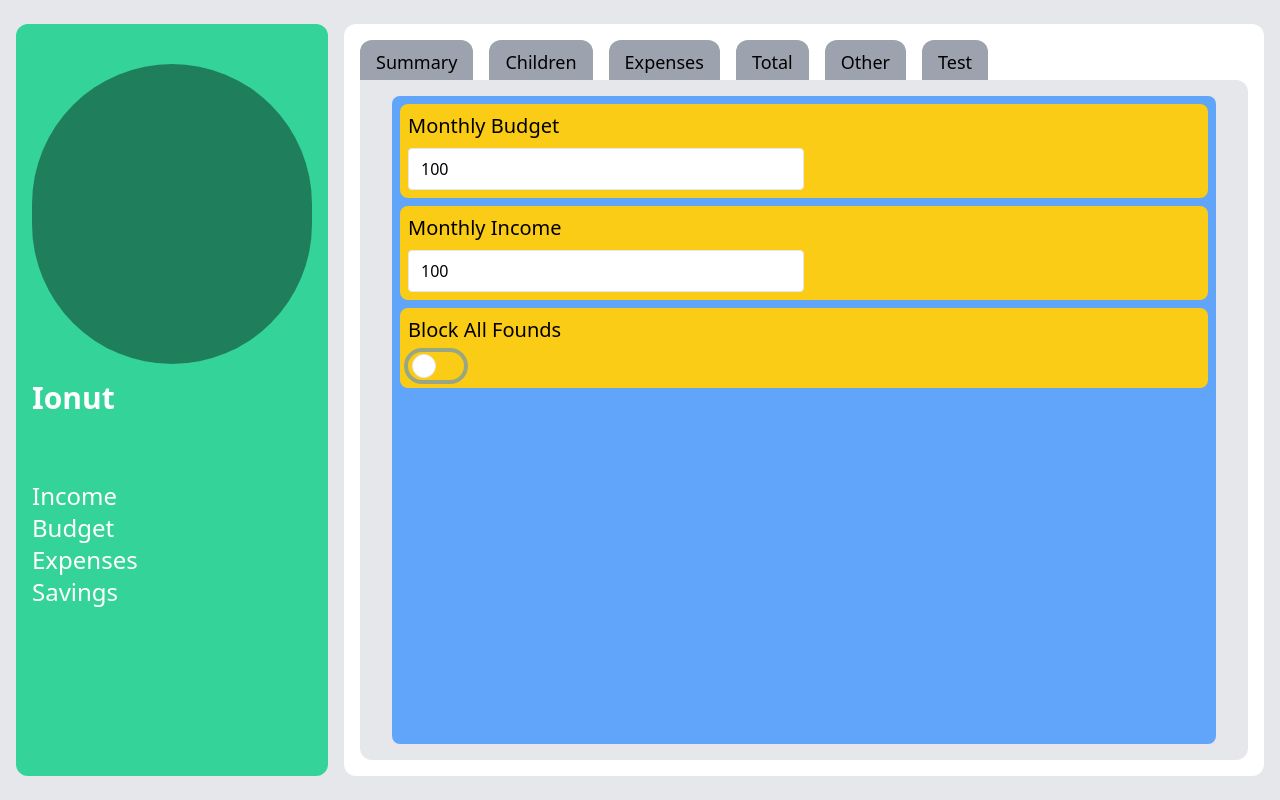
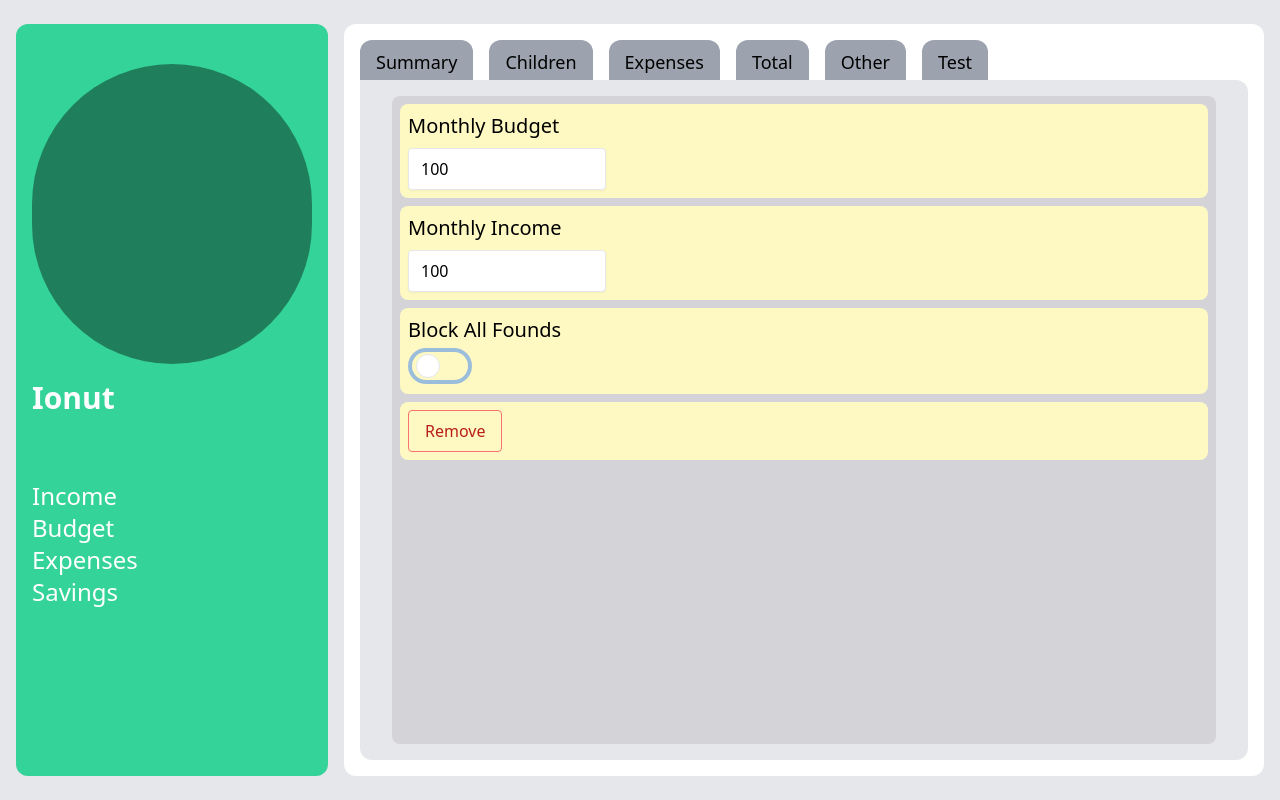
Before and after one commit to Pammota/uid-project, a Next.js app: page /children-founds in a window 1280 px wide. Built offline with nearby package versions, Linux system fonts and the light colour scheme.

Commit message:
added remove button implementation

```diff
--- a/src/app/children-founds/page.tsx
+++ b/src/app/children-founds/page.tsx
@@ -16,7 +16,7 @@ export const Found = ({name, amount} : FoundProps) => {
     }
 
     return (
-        <div className="w-full bg-yellow-400 rounded-lg p-2 flex flex-col gap-2 overflow-y-auto items-start">
+        <div className="w-full bg-yellow-100 rounded-lg p-2 flex flex-col gap-2 overflow-y-auto items-start">
             <label className="text-black text-xl">
                 {name}
             </label>
@@ -24,7 +24,7 @@ export const Found = ({name, amount} : FoundProps) => {
                 type="number"
                 value={currentAmount !== null ? currentAmount : ''}
                 onChange={handleAmountChange}
-                className="border rounded py-2 px-3 w-1/2 self-start"
+                className="border rounded py-2 px-3 w-1/4 self-start shadow-sm"
             />
         </div>
     )
@@ -46,12 +46,12 @@ export const ToggleButton = ({label, status}: ToggleButtonProps) => {
     };
 
     return (
-        <div className="w-full bg-yellow-400 rounded-lg p-2 flex flex-col gap-2 overflow-y-auto items-start">
+        <div className="w-full bg-yellow-100 rounded-lg p-2 flex flex-col gap-2 overflow-y-auto items-start">
 
             <label className="text-black text-xl">
                 {label}
             </label>
-
+            <div className="pl-1">
                 <label className="relative inline-flex items-center cursor-pointer">
                     <input
                         type="checkbox"
@@ -60,21 +60,47 @@ export const ToggleButton = ({label, status}: ToggleButtonProps) => {
                         checked={currentStatus}
                         onChange={handleStateChange}
                     />
-                <div
-                    className="w-14 h-7 ring-4 dark:ring-green-900 rounded-full dark:bg-green-700 peer-checked:after:translate-x-full peer-checked:ring-red-900 rtl:peer-checked:after:-translate-x-full peer-checked:after:border-white after:content-[''] after:absolute after:top-0.5 after:start-[4px] after:bg-white after:border after:rounded-full after:h-6 after:w-6 after:transition-all dark:border-green-600 peer-checked:bg-red-600"/>
+                    <div className=" w-14 h-7 ring-4 dark:ring-green-900 rounded-full dark:bg-green-700 peer-checked:after:translate-x-full peer-checked:ring-red-900 rtl:peer-checked:after:-translate-x-full peer-checked:after:border-white after:content-[''] after:absolute after:top-0.5 after:start-[4px] after:bg-white after:border after:rounded-full after:h-6 after:w-6 after:transition-all dark:border-green-600 peer-checked:bg-red-600"/>
                 </label>
+            </div>
+        </div>
+    )
+
+}
+
+type RemoveButtonProps = {
+    onClick: () => void;
+}
+
+export const RemoveButton = ({onClick}: RemoveButtonProps) => {
+
+    return (
+        <div className="w-full bg-yellow-100 rounded-lg p-2 flex flex-col gap-2 overflow-y-auto items-start">
+
+            <button
+                type="button"
+                className="bg-white-500 text-red-700 border border-red-400 border hover:bg-red-700 hover:text-white font-medium py-2 px-4 rounded"
+                onClick={onClick}
+            >
+                Remove
+            </button>
 
         </div>
     )
 
 }
 
+const removeButtonOnClick = () => {
+    console.log("remove button clicked");
+}
+
 export default function Page() {
     return (
-        <div className="w-full bg-blue-400 rounded-lg p-2 flex flex-col gap-2 overflow-y-auto items-center">
+        <div className="w-full bg-zinc-300 rounded-lg p-2 flex flex-col gap-2 overflow-y-auto items-center">
             <Found name="Monthly Budget" amount={100}/>
             <Found name="Monthly Income" amount={100}/>
             <ToggleButton label="Block All Founds" status={false}/>
+            <RemoveButton onClick={removeButtonOnClick}/>
         </div>
     )
 }
```
Lines whose indentation alone changed are shown as unchanged.
